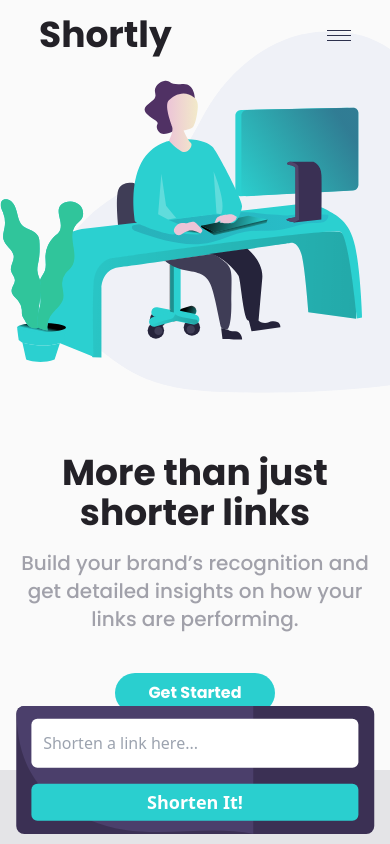
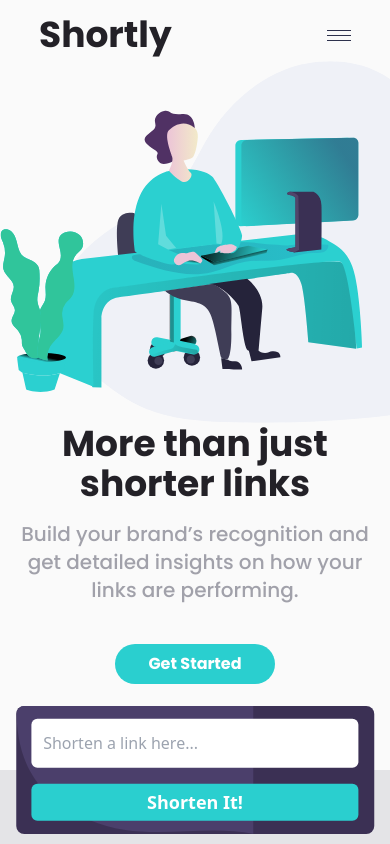
Before and after one commit to Samn1ce/Shortly, a Vue app in the folder shortly/: page / in a window 390 px wide. Shown: the top 844 px of the page. Built offline with nearby package versions, Linux system fonts and the light colour scheme; a web font is replaced by a local one.

Commit message:
Complete UI

```diff
--- a/shortly/src/components/Hero.vue
+++ b/shortly/src/components/Hero.vue
@@ -27,7 +27,9 @@ import BG from "../assets/icons/Iconillustration-working.vue";
           Get Started
         </button>
       </div>
-      <div class="max-h-1/2 max-h md:w-1/2 md:h-full order-first md:order-last">
+      <div
+        class="max-h-[395px] max-h md:w-1/2 md:h-full order-first md:order-last"
+      >
         <BG class="scale-75 md:scale-100 -mr-40 -mt-7 md:mt-0" />
       </div>
     </div>
```
